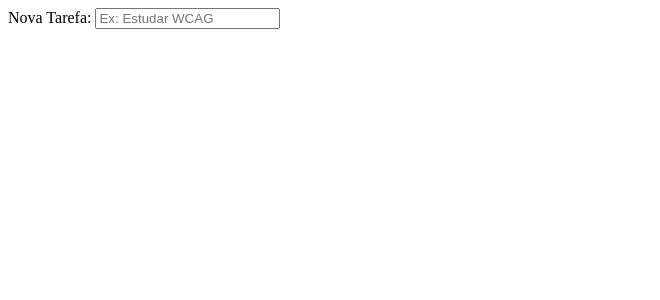
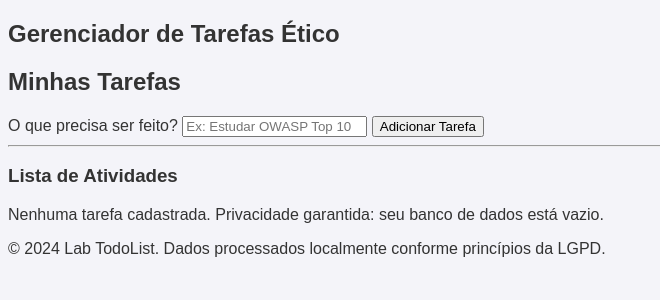
Before and after one commit to abreuemily/lab_todolist, a Flask app: page / in a window 1280 px wide. Shown: the top 300 px of the page, without its empty margins (0-660 px from the left). Run offline with Flask 3, Linux system fonts and the light colour scheme.

Commit message:
feat: Implementação e testes completos. Conformidade WCAG 2.2, OWASP e LGPD atingida.

```diff
--- a/templates/base.html
+++ b/templates/base.html
@@ -0,0 +1,41 @@
+<!DOCTYPE html>
+<html lang="pt-br">
+<head>
+    <meta charset="UTF-8">
+    <meta name="viewport" content="width=device-width, initial-scale=1.0">
+    <meta http-equiv="X-UA-Compatible" content="IE=edge">
+    <title>Lab TodoList - Segurança e Acessibilidade</title>
+    <link rel="stylesheet" href="{{ url_for('static', filename='css/style.css') }}">
+</head>
+<body>
+
+    <a href="#conteudo-principal" class="skip-link">Pular para o conteúdo principal</a>
+
+    <header role="banner">
+        <nav role="navigation" aria-label="Menu Principal">
+            <h1>Gerenciador de Tarefas Ético</h1>
+        </nav>
+    </header>
+
+    <section aria-live="polite" id="flash-messages">
+        {% with messages = get_flashed_messages(with_categories=true) %}
+            {% if messages %}
+                {% for category, message in messages %}
+                    <div class="alert alert-{{ category }}" role="alert">
+                        {{ message }}
+                    </div>
+                {% endfor %}
+            {% endif %}
+        {% endwith %}
+    </section>
+
+    <main id="conteudo-principal" role="main">
+        {% block content %}{% endblock %}
+    </main>
+
+    <footer role="contentinfo">
+        <p>&copy; 2024 Lab TodoList. Dados processados localmente conforme princípios da LGPD.</p>
+    </footer>
+
+</body>
+</html>
--- a/templates/index.html
+++ b/templates/index.html
@@ -1,2 +1,52 @@
-<label for="titulo-tarefa">Nova Tarefa:</label>
-<input type="text" id="titulo-tarefa" name="titulo" required aria-required="true" placeholder="Ex: Estudar WCAG">
+{% extends "base.html" %}
+
+{% block content %}
+<section id="adicionar-tarefa">
+    <h2>Minhas Tarefas</h2>
+
+    <form action="{{ url_for('adicionar') }}" method="POST" aria-labelledby="label-add">
+        <label id="label-add" for="titulo">O que precisa ser feito?</label>
+        <input type="text" id="titulo" name="titulo"
+               placeholder="Ex: Estudar OWASP Top 10"
+               required
+               aria-required="true">
+        <button type="submit">Adicionar Tarefa</button>
+    </form>
+</section>
+
+<hr aria-hidden="true">
+
+<section id="lista-tarefas">
+    <h3>Lista de Atividades</h3>
+    {% if tarefas %}
+        <ul role="list">
+            {% for tarefa in tarefas %}
+            <li class="item-tarefa">
+                <span class="{% if tarefa.concluida %}tarefa-concluida{% endif %}">
+                    {{ tarefa.titulo }}
+                </span>
+
+                <div class="acoes">
+                    <form action="{{ url_for('alternar', tarefa_id=tarefa.id) }}" method="POST" style="display:inline;">
+                        <button type="submit" aria-label="Marcar {{ tarefa.titulo }} como {% if tarefa.concluida %}pendente{% else %}concluída{% endif %}">
+                            {% if tarefa.concluida %}Desmarcar{% else %}Concluir{% endif %}
+                        </button>
+                    </form>
+
+                    <form action="{{ url_for('deletar', tarefa_id=tarefa.id) }}" method="POST" style="display:inline;">
+                        <button type="submit"
+                                class="btn-delete"
+                                onclick="return confirm('LGPD: Você confirma a exclusão definitiva destes dados?')"
+                                aria-label="Excluir tarefa: {{ tarefa.titulo }}">
+                            Excluir
+                        </button>
+                    </form>
+                </div>
+            </li>
+            {% endfor %}
+        </ul>
+    {% else %}
+        <p>Nenhuma tarefa cadastrada. Privacidade garantida: seu banco de dados está vazio.</p>
+    {% endif %}
+</section>
+{% endblock %}
```
